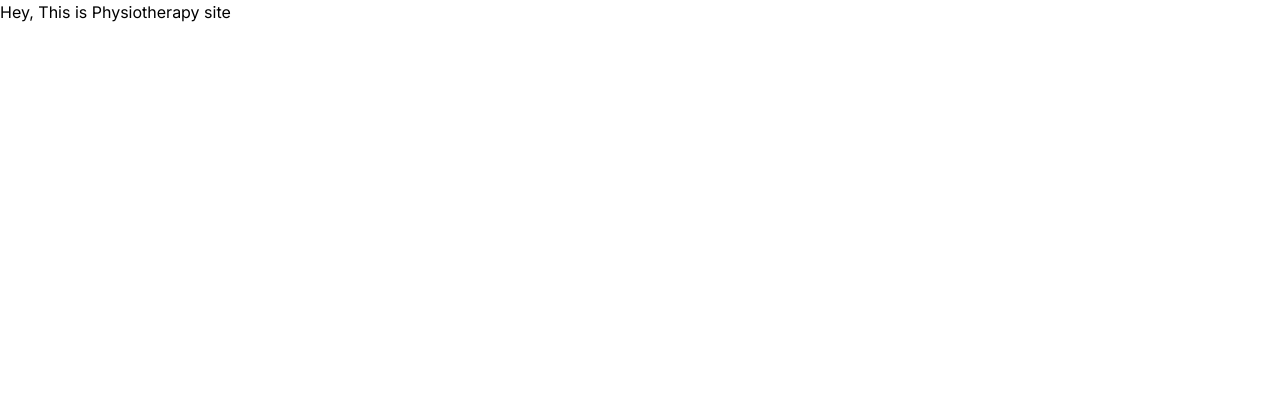
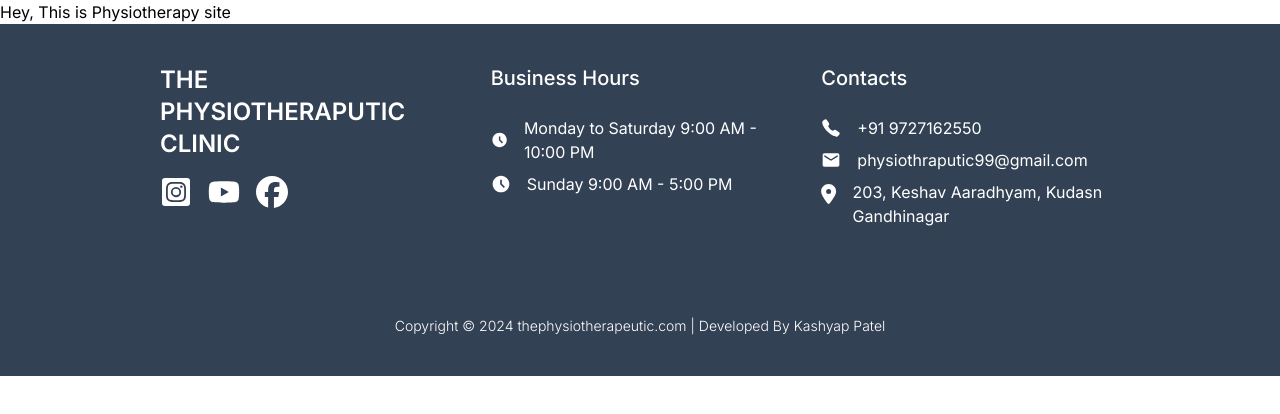
Before and after one commit to kashyap27102/clinic-website, a Next.js app: page / in a window 1280 px wide. Shown: the top 414 px of the page. Built offline with nearby package versions, Linux system fonts and the light colour scheme.

Commit message:
[FEAT] add footer & Copyright section

```diff
--- a/app/page.tsx
+++ b/app/page.tsx
@@ -1,6 +1,17 @@
+import { CopyRightSection } from "@/components/CopyRightSection";
+import { Footer } from "@/components/Footer";
+import { SectionContainer } from "@/components/SectionContainer";
 
 export default function Home() {
   return (
-    <h1>Hey, This is Physiotherapy site</h1>
+    <div>
+      <h1>Hey, This is Physiotherapy site</h1>
+      <SectionContainer className="bg-slate-700">
+        <Footer />
+      </SectionContainer>
+      <SectionContainer className="bg-slate-700">
+        <CopyRightSection />
+      </SectionContainer>
+    </div>
   );
 }
--- /dev/null
+++ b/components/CopyRightSection.tsx
@@ -0,0 +1,7 @@
+export const CopyRightSection = () => {
+  return (
+    <div className="flex items-center justify-center text-white font-light text-sm">
+      Copyright © 2024 thephysiotherapeutic.com | Developed By Kashyap Patel
+    </div>
+  );
+};
--- /dev/null
+++ b/components/Footer.tsx
@@ -0,0 +1,50 @@
+import { FaLocationDot } from "react-icons/fa6";
+import { IoCall } from "react-icons/io5";
+import { MdAccessTime, MdAccessTimeFilled, MdEmail } from "react-icons/md";
+import { SocialIcons } from "./SocialIcons";
+import { Logo } from "./Logo";
+
+export const Footer = () => {
+  return (
+    <footer className="grid grid-cols-1 md:grid-cols-2 lg:grid-cols-3 gap-8 text-white">
+      <div className="col-span-1 md:col-span-2 lg:col-span-1 space-y-4">
+        <Logo />
+        <SocialIcons instagram="/" youtube="/" facebook="/" />
+      </div>
+      <div className="col-span-1 ">
+        <h4 className="text-xl font-medium mb-6">Business Hours</h4>
+        <div>
+          <ul>
+            <li className="flex items-center gap-4 mb-2">
+              <MdAccessTimeFilled className="h-5 w-5" />
+              <span>Monday to Saturday 9:00 AM - 10:00 PM</span>
+            </li>
+            <li className="flex items-center gap-4 mb-2">
+              <MdAccessTimeFilled className="h-5 w-5" />
+              <span>Sunday 9:00 AM - 5:00 PM</span>
+            </li>
+          </ul>
+        </div>
+      </div>
+      <div className="col-span-1 md:">
+        <h4 className="text-xl font-medium mb-6">Contacts</h4>
+        <div>
+          <ul>
+            <li className="flex items-center gap-4 mb-2">
+              <IoCall className="h-5 w-5" />
+              <span>+91 9727162550</span>
+            </li>
+            <li className="flex items-center gap-4 mb-2">
+              <MdEmail className="h-5 w-5" />
+              <span>physiothraputic99@gmail.com</span>
+            </li>
+            <li className="flex items-center gap-4 mb-2">
+              <FaLocationDot className="self-start mt-1 h-5 w-5" />
+              <span>203, Keshav Aaradhyam, Kudasn Gandhinagar</span>
+            </li>
+          </ul>
+        </div>
+      </div>
+    </footer>
+  );
+};
--- /dev/null
+++ b/components/Logo.tsx
@@ -0,0 +1,7 @@
+export const Logo = () => {
+    return(
+        <h1 className="text-2xl font-semibold">
+            THE PHYSIOTHERAPUTIC CLINIC
+        </h1>
+    )
+}
--- /dev/null
+++ b/components/SectionContainer.tsx
@@ -0,0 +1,13 @@
+export const SectionContainer = ({
+  children,
+  className,
+}: {
+  children: React.ReactNode;
+  className?: string;
+}) => {
+  return (
+    <div className={`bg-slate-300 p-6 md:p-10 ${className} `}>
+      <div className="md:w-4/5 m-auto">{children}</div>
+    </div>
+  );
+};
--- /dev/null
+++ b/components/SocialIcons.tsx
@@ -0,0 +1,33 @@
+import Link from "next/link";
+import { FaInstagramSquare } from "react-icons/fa";
+import { FaFacebook, FaYoutube } from "react-icons/fa6";
+
+export const SocialIcons = ({
+  instagram,
+  youtube,
+  facebook,
+}: {
+  instagram?: string;
+  youtube?: string;
+  facebook?: string;
+}) => {
+  return (
+    <div className="flex items-center gap-4">
+      {instagram && (
+        <Link href={instagram}>
+          <FaInstagramSquare className="h-8 w-8" />
+        </Link>
+      )}
+      {youtube && (
+        <Link href={youtube}>
+          <FaYoutube className="h-8 w-8" />
+        </Link>
+      )}
+      {facebook && (
+        <Link href={facebook}>
+          <FaFacebook className="h-8 w-8" />
+        </Link>
+      )}
+    </div>
+  );
+};
```
Also changed, not shown: package.json (+5 -4 lines), 1 other file (tests, documents, lock files or other folders).
